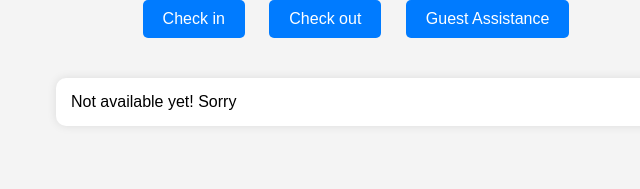
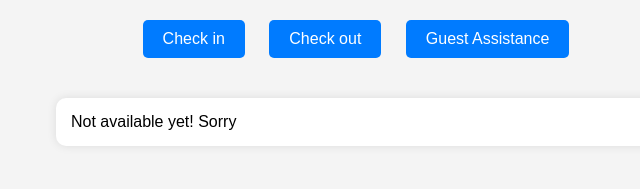
Before and after one commit to LangSage/LangSage.github.io, a plain HTML site: page booking.html in a window 1280 px wide. Shown: the whole page, without its empty margins (284-924 px from the left). Drawn offline with Linux system fonts and the light colour scheme.

Commit message:
margins buttons

```diff
--- a/booking.html
+++ b/booking.html
@@ -44,9 +44,10 @@
         .top-buttons {
             text-align: center;
             margin-bottom: 20px;
+            margin: 10px 10px 10px 10px;
         }
         .top-buttons button {
-            margin: 0 10px;
+            margin: 10px 10px 10px 10px;
             padding: 10px 20px;
             font-size: 16px;
             cursor: pointer;
@@ -61,6 +62,7 @@
     </style>
 </head>
 <body>
+
 
 <div class="top-buttons">
   <button onclick="window.location.href='index.html'">Check in</button>
```
Also changed, not shown: checkout.html (+2 -1 lines), guest_assistance.html (+3 -2 lines), index.html (+3 -2 lines).
